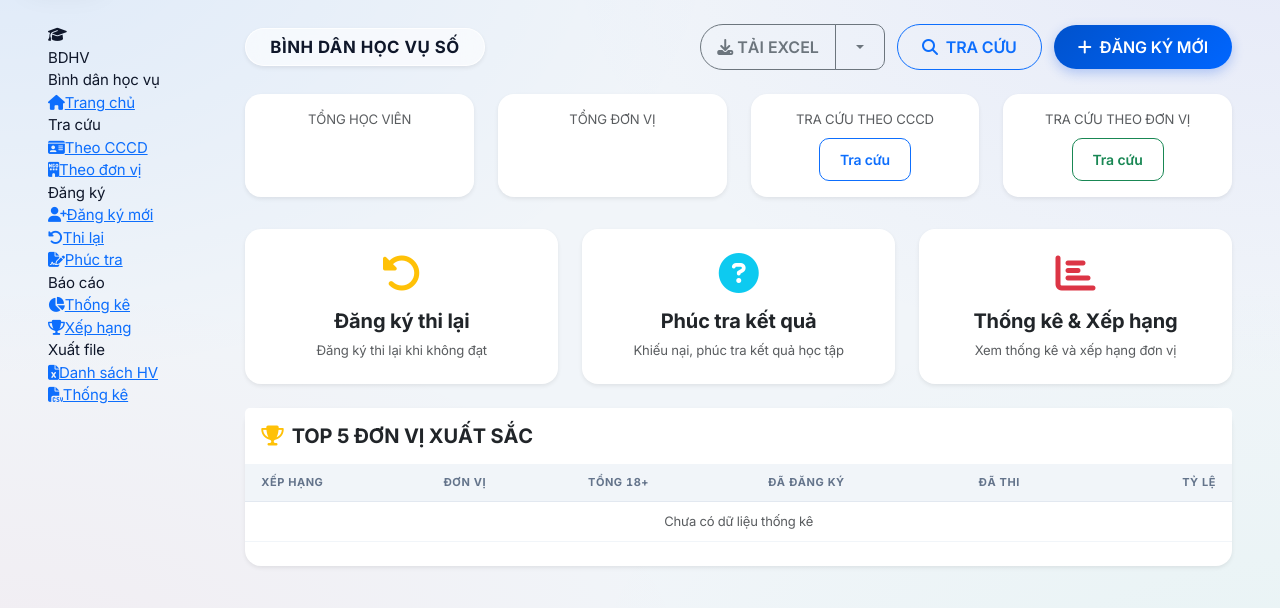
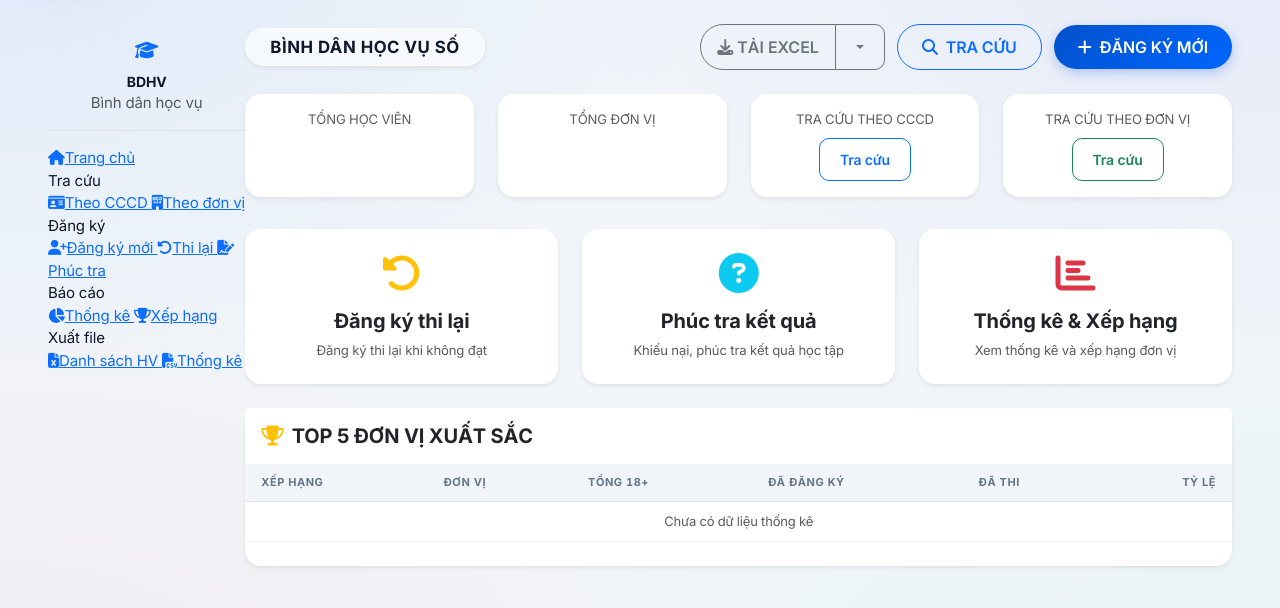
Before and after one commit to NguyenVanThe30081994/PC06Offline, a Python web app: template templates/bdhv.html in a window 1280 px wide. Shown: the part 70-678 px from the top of the page. Run offline with Jinja, Linux system fonts and the light colour scheme; the template is opened without the code that fills it, so the values that code supplies are empty; some libraries are stand-ins or nearby versions.

Commit message:
Update bdhv_base.html

```diff
--- a/templates/bdhv_base.html
+++ b/templates/bdhv_base.html
@@ -2,64 +2,27 @@
 
 {% block extra_head %}
 <style>
+/* BDHV Sidebar - Pillbox Style */
 .bdhv-sidebar {
     min-height: calc(100vh - 80px);
-    background: linear-gradient(180deg, var(--bs-body-bg) 0%, rgba(0,102,255,0.02) 100%);
+    background: var(--bs-body-bg);
     border-right: 1px solid var(--border);
     position: sticky;
     top: 70px;
     overflow-y: auto;
     z-index: 100;
+    padding: 16px;
 }
 .bdhv-sidebar::-webkit-scrollbar { width: 4px; }
 .bdhv-sidebar::-webkit-scrollbar-thumb { background: var(--border); border-radius: 4px; }
 
-.bdhv-menu-header {
-    padding: 16px 20px 8px;
-    border-bottom: 1px solid var(--border);
-    margin-bottom: 8px;
-}
-
-.bdhv-menu-header .logo {
-    display: flex;
-    align-items: center;
-    gap: 10px;
-}
-
-.bdhv-menu-header .logo-icon {
-    width: 36px;
-    height: 36px;
-    background: linear-gradient(135deg, #0066cc, #0099ff);
-    border-radius: 10px;
-    display: flex;
-    align-items: center;
-    justify-content: center;
-    color: white;
-    font-size: 18px;
-    box-shadow: 0 4px 12px rgba(0,102,255,0.3);
-}
-
-.bdhv-menu-header .logo-text {
+.bdhv-section-title {
+    font-size: 11px;
     font-weight: 700;
-    font-size: 14px;
-    color: var(--bs-body-color);
-    letter-spacing: 0.5px;
-}
-
-.bdhv-menu-header .logo-sub {
-    font-size: 10px;
-    color: var(--text-muted);
     text-transform: uppercase;
     letter-spacing: 1px;
-}
-
-.bdhv-section-title {
-    padding: 16px 20px 8px;
-    font-size: 10px;
-    font-weight: 700;
-    text-transform: uppercase;
-    letter-spacing: 1.5px;
     color: var(--text-muted);
+    margin: 16px 8px 8px;
     display: flex;
     align-items: center;
     gap: 8px;
@@ -70,71 +33,53 @@
     flex: 1;
     height: 1px;
     background: var(--border);
-    opacity: 0.5;
+}
+
+.bdhv-menu-pills {
+    display: flex;
+    flex-direction: column;
+    gap: 4px;
+    padding: 0 4px;
 }
 
 .bdhv-menu-item {
     display: flex;
     align-items: center;
-    padding: 12px 20px;
-    margin: 2px 12px;
-    border-radius: 10px;
-    color: var(--bs-body-color);
+    padding: 10px 14px;
+    border-radius: 50px;
+    color: var(--text-muted);
     text-decoration: none;
-    transition: all 0.2s cubic-bezier(0.4, 0, 0.2, 1);
-    font-weight: 500;
-    font-size: 14px;
-    position: relative;
-    overflow: hidden;
+    transition: all 0.2s ease;
+    font-weight: 600;
+    font-size: 13px;
+    white-space: nowrap;
 }
 
-.bdhv-menu-item::before {
-    content: '';
-    position: absolute;
-    left: 0;
-    top: 50%;
-    transform: translateY(-50%);
-    width: 3px;
-    height: 0;
-    background: var(--primary);
-    border-radius: 0 3px 3px 0;
-    transition: height 0.2s ease;
+.bdhv-menu-item i {
+    width: 18px;
+    margin-right: 10px;
+    font-size: 14px;
+    text-align: center;
 }
 
 .bdhv-menu-item:hover {
-    background: linear-gradient(90deg, rgba(0,102,255,0.08) 0%, transparent 100%);
     color: var(--primary);
-    transform: translateX(4px);
-}
-
-.bdhv-menu-item:hover::before {
-    height: 60%;
+    background: rgba(0, 102, 255, 0.08);
 }
 
 .bdhv-menu-item.active {
-    background: linear-gradient(90deg, var(--primary) 0%, rgba(0,102,255,0.85) 100%);
-    color: white;
-    box-shadow: 0 4px 15px rgba(0,102,255,0.3);
-    transform: translateX(4px);
-}
-
-.bdhv-menu-item.active::before {
-    height: 80%;
-    background: white;
-}
-
-.bdhv-menu-item i {
-    width: 20px;
-    margin-right: 12px;
-    font-size: 15px;
-    text-align: center;
+    color: #fff !important;
+    background: var(--primary) !important;
+    box-shadow: 0 4px 12px rgba(0, 102, 255, 0.25);
 }
 
 .bdhv-menu-item .badge {
     margin-left: auto;
     font-size: 10px;
-    padding: 3px 8px;
+    font-weight: 700;
+    padding: 2px 8px;
     border-radius: 20px;
+    background: rgba(255,255,255,0.2);
 }
 
 .bdhv-main-content {
@@ -143,18 +88,12 @@
     background: var(--bs-body-bg);
 }
 
-/* Modern Card Styling */
+/* Card Styling */
 .bdhv-card {
     background: var(--bs-body-bg);
     border: 1px solid var(--border);
     border-radius: 16px;
     box-shadow: 0 2px 8px rgba(0,0,0,0.04);
-    transition: all 0.3s ease;
-}
-
-.bdhv-card:hover {
-    box-shadow: 0 8px 25px rgba(0,0,0,0.08);
-    transform: translateY(-2px);
 }
 
 .bdhv-card .card-header {
@@ -167,16 +106,6 @@
 .bdhv-card .card-body {
     padding: 20px;
 }
-
-/* Dark mode support */
-{% if session.get('theme') == 'dark' %}
-.bdhv-sidebar {
-    background: linear-gradient(180deg, #1a1a2e 0%, #16213e 100%);
-}
-.bdhv-menu-item:hover {
-    background: linear-gradient(90deg, rgba(0,102,255,0.15) 0%, transparent 100%);
-}
-{% endif %}
 </style>
 {% endblock %}
 
@@ -184,21 +113,15 @@
 <div class="row g-0">
     <!-- Sidebar -->
     <div class="col-lg-2 bdhv-sidebar d-none d-lg-block">
-        <!-- Logo Header -->
-        <div class="bdhv-menu-header">
-            <div class="logo">
-                <div class="logo-icon">
-                    <i class="fa-solid fa-graduation-cap"></i>
-                </div>
-                <div>
-                    <div class="logo-text">BDHV</div>
-                    <div class="logo-sub">Bình dân học vụ</div>
-                </div>
-            </div>
+        <!-- Simple Title -->
+        <div class="text-center py-3 border-bottom mb-3">
+            <i class="fa-solid fa-graduation-cap fa-lg text-primary"></i>
+            <div class="fw-bold mt-2" style="font-size: 14px;">BDHV</div>
+            <div class="tiny text-muted">Bình dân học vụ</div>
         </div>
 
-        <!-- Navigation -->
-        <nav class="nav flex-column">
+        <!-- Navigation Pills -->
+        <nav class="bdhv-menu-pills">
             <a href="/bdhv" class="bdhv-menu-item {% if request.endpoint == 'bdhv_bp.index' %}active{% endif %}">
                 <i class="fa-solid fa-house"></i>Trang chủ
             </a>
```
